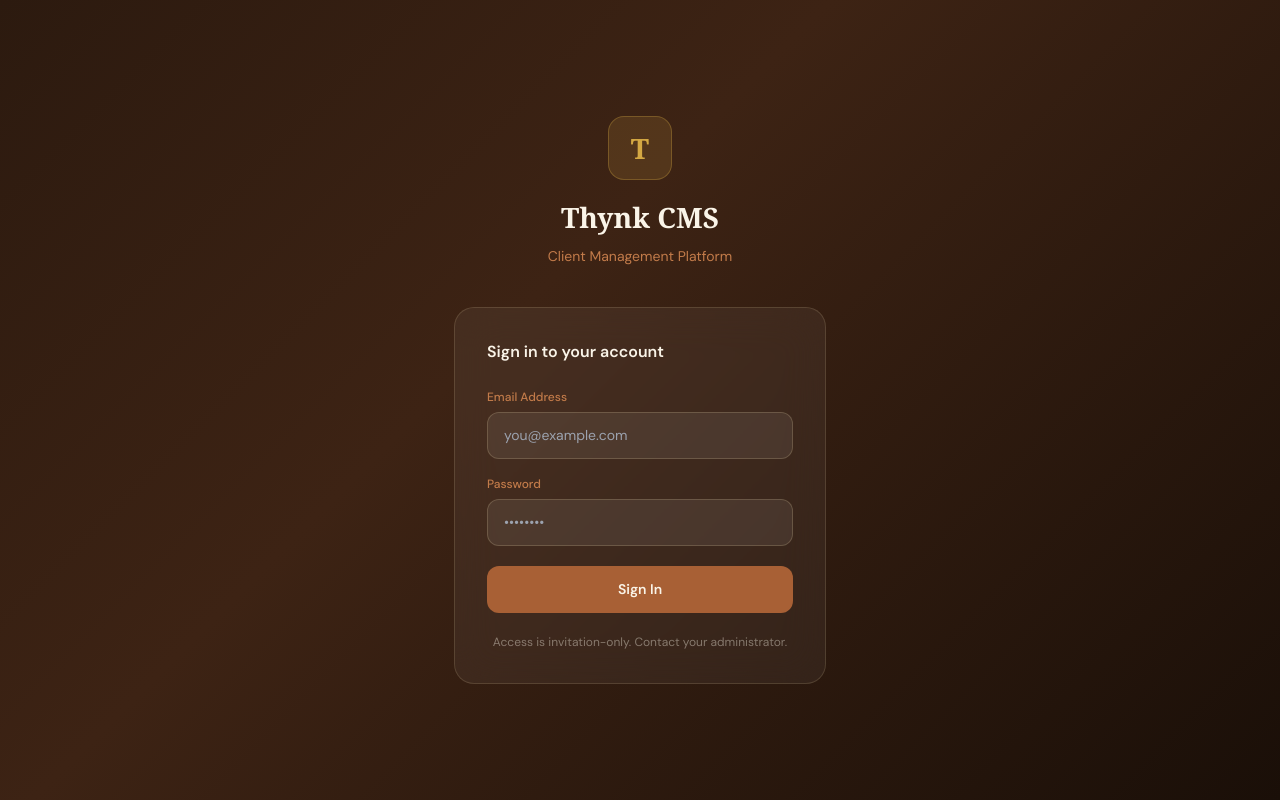
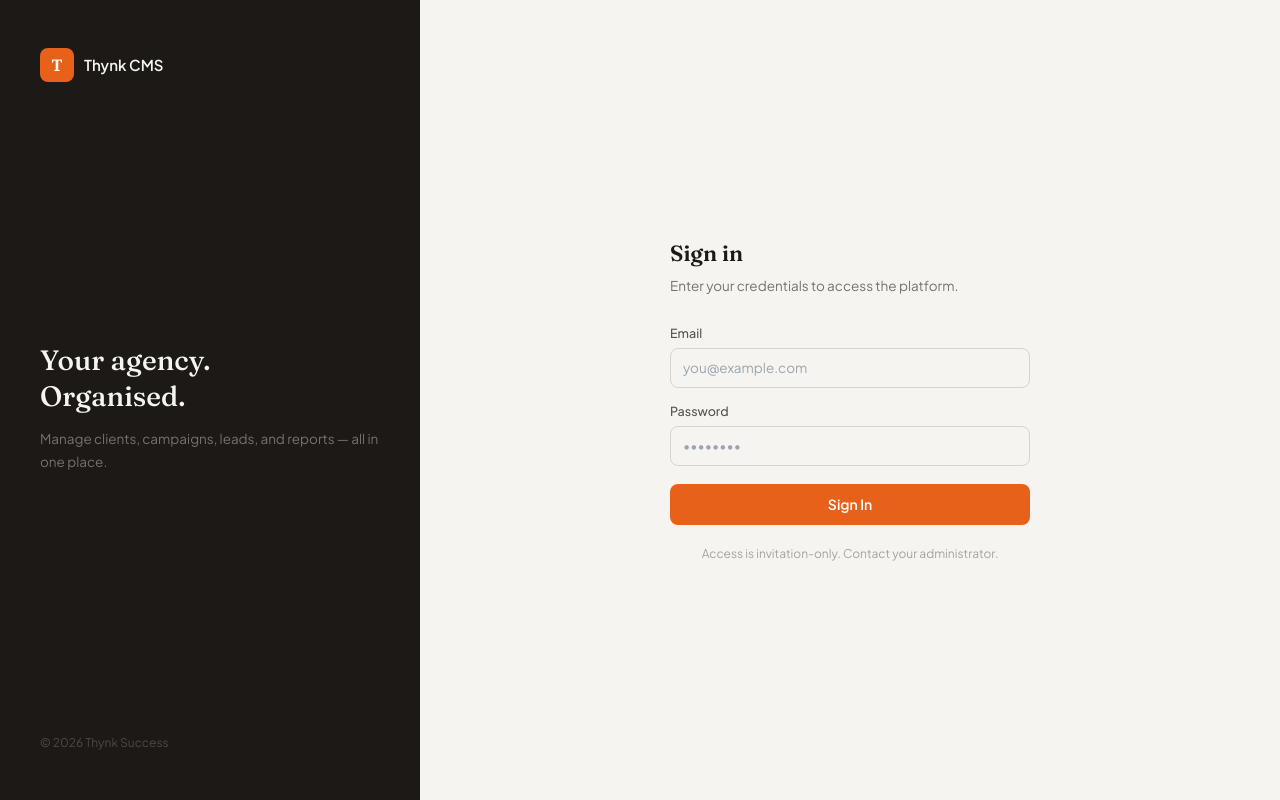
Before and after one commit to thynksuccess01-rr/Thynk-Client, a Next.js app in the folder thynk-cms/: page /login in a window 1280 px wide. Built offline with nearby package versions, Linux system fonts and the light colour scheme.

Commit message:
Add files via upload

```diff
--- a/thynk-cms/src/app/globals.css
+++ b/thynk-cms/src/app/globals.css
@@ -1,84 +1,50 @@
-@import url('https://fonts.googleapis.com/css2?family=Playfair+Display:wght@400;500;600;700&family=DM+Sans:wght@300;400;500;600&family=DM+Mono:wght@400;500&display=swap');
+@import url('https://fonts.googleapis.com/css2?family=Plus+Jakarta+Sans:wght@300;400;500;600;700&family=Fraunces:wght@400;500;600&display=swap');
 
 @tailwind base;
 @tailwind components;
 @tailwind utilities;
 
 :root {
-  --bg-primary: #FDFAF5;
-  --bg-secondary: #FAF4E8;
-  --text-primary: #1A0F08;
-  --text-secondary: #3D2314;
-  --accent: #A86035;
-  --accent-light: #C27B4A;
-  --border: #EDD9B0;
-  --sidebar-bg: #2C1A0F;
-  --sidebar-text: #FAF4E8;
-  --sidebar-accent: #D4A843;
-
-  /* Client portal (overridable per-client) */
-  --portal-primary: #2C1A0F;
-  --portal-accent: #A86035;
-  --portal-bg: #FDFAF5;
-  --portal-font: 'DM Sans';
+  --bg: #F5F4F0;
+  --bg2: #FFFFFF;
+  --sidebar: #1C1917;
+  --sidebar-text: #E7E5E4;
+  --sidebar-muted: #78716C;
+  --sidebar-active: #F5A623;
+  --accent: #E8611A;
+  --accent2: #F5A623;
+  --text: #1C1917;
+  --text2: #57534E;
+  --text3: #A8A29E;
+  --border: #E7E5E4;
+  --border2: #D6D3D1;
+  --success: #16A34A;
+  --danger: #DC2626;
+  --info: #2563EB;
+  --warning: #D97706;
 }
 
-* { box-sizing: border-box; }
+* { box-sizing: border-box; margin: 0; padding: 0; }
+body { background: var(--bg); color: var(--text); font-family: 'Plus Jakarta Sans', sans-serif; -webkit-font-smoothing: antialiased; }
+.font-display { font-family: 'Fraunces', serif; }
+::-webkit-scrollbar { width: 5px; height: 5px; }
+::-webkit-scrollbar-track { background: transparent; }
+::-webkit-scrollbar-thumb { background: var(--border2); border-radius: 10px; }
 
-body {
-  background: var(--bg-primary);
-  color: var(--text-primary);
-  font-family: 'DM Sans', sans-serif;
-  -webkit-font-smoothing: antialiased;
-}
-
-.font-display { font-family: 'Playfair Display', serif; }
-
-/* Scrollbar */
-::-webkit-scrollbar { width: 6px; height: 6px; }
-::-webkit-scrollbar-track { background: var(--bg-secondary); }
-::-webkit-scrollbar-thumb { background: var(--border); border-radius: 3px; }
-::-webkit-scrollbar-thumb:hover { background: var(--accent-light); }
-
-/* Sidebar active link */
-.sidebar-link { @apply flex items-center gap-3 px-4 py-2.5 rounded-lg text-sm font-medium transition-all duration-200; }
-.sidebar-link:hover { background: rgba(212,168,67,0.1); color: var(--sidebar-accent); }
-.sidebar-link.active { background: rgba(212,168,67,0.15); color: var(--sidebar-accent); border-left: 3px solid var(--sidebar-accent); }
-
-/* Cards */
-.card { @apply bg-white rounded-2xl border shadow-sm; border-color: var(--border); }
-.card-cream { background: var(--bg-secondary); @apply rounded-2xl border; border-color: var(--border); }
-
-/* Inputs */
-.input {
-  @apply w-full px-4 py-2.5 rounded-xl border text-sm transition-all duration-200 outline-none;
-  border-color: var(--border);
-  background: var(--bg-secondary);
-  color: var(--text-primary);
-}
-.input:focus { border-color: var(--accent); box-shadow: 0 0 0 3px rgba(168,96,53,0.1); }
-
-/* Buttons */
-.btn-primary {
-  @apply px-5 py-2.5 rounded-xl text-sm font-medium transition-all duration-200;
-  background: var(--accent);
-  color: #FAF4E8;
-}
-.btn-primary:hover { background: var(--accent-light); transform: translateY(-1px); box-shadow: 0 4px 12px rgba(168,96,53,0.25); }
-.btn-secondary {
-  @apply px-5 py-2.5 rounded-xl text-sm font-medium border transition-all duration-200;
-  border-color: var(--border);
-  color: var(--text-secondary);
-  background: var(--bg-secondary);
-}
-.btn-secondary:hover { border-color: var(--accent); color: var(--accent); }
-.btn-ghost { @apply px-4 py-2 rounded-lg text-sm font-medium transition-all duration-200; color: var(--text-secondary); }
-.btn-ghost:hover { background: var(--bg-secondary); }
-
-/* Status badges */
-.badge { @apply inline-flex items-center px-2.5 py-1 rounded-full text-xs font-medium; }
-.badge-green { background: #D1FAE5; color: #065F46; }
-.badge-yellow { background: #FEF3C7; color: #92400E; }
-.badge-red { background: #FEE2E2; color: #991B1B; }
-.badge-blue { background: #DBEAFE; color: #1E40AF; }
-.badge-gray { background: #F3F4F6; color: #374151; }
+.card { background: var(--bg2); border: 1px solid var(--border); border-radius: 12px; }
+.input { width: 100%; padding: 9px 12px; background: var(--bg); border: 1px solid var(--border2); border-radius: 8px; font-size: 13.5px; color: var(--text); outline: none; transition: border-color 0.15s; font-family: inherit; }
+.input:focus { border-color: var(--accent); box-shadow: 0 0 0 3px rgba(232,97,26,0.08); }
+.btn-primary { padding: 8px 16px; background: var(--accent); color: white; border: none; border-radius: 8px; font-size: 13px; font-weight: 600; cursor: pointer; display: inline-flex; align-items: center; gap: 6px; transition: opacity 0.15s; font-family: inherit; }
+.btn-primary:hover { opacity: 0.88; }
+.btn-primary:disabled { opacity: 0.5; cursor: not-allowed; }
+.btn-secondary { padding: 8px 16px; background: transparent; color: var(--text2); border: 1px solid var(--border2); border-radius: 8px; font-size: 13px; font-weight: 500; cursor: pointer; font-family: inherit; transition: background 0.15s; }
+.btn-secondary:hover { background: var(--bg); }
+.btn-ghost { padding: 6px 10px; background: transparent; border: none; border-radius: 6px; font-size: 13px; color: var(--text2); cursor: pointer; font-family: inherit; }
+.btn-ghost:hover { background: var(--bg); }
+.badge { display: inline-flex; align-items: center; padding: 2px 8px; border-radius: 20px; font-size: 11.5px; font-weight: 500; }
+.badge-green { background: #DCFCE7; color: #15803D; }
+.badge-yellow { background: #FEF9C3; color: #A16207; }
+.badge-red { background: #FEE2E2; color: #B91C1C; }
+.badge-blue { background: #DBEAFE; color: #1D4ED8; }
+.badge-gray { background: #F5F5F4; color: #57534E; border: 1px solid var(--border); }
+.badge-orange { background: #FFF7ED; color: #C2410C; border: 1px solid #FED7AA; }
--- a/thynk-cms/src/app/login/page.tsx
+++ b/thynk-cms/src/app/login/page.tsx
@@ -12,81 +12,54 @@ export default function LoginPage() {
     e.preventDefault();
     setLoading(true);
     setError("");
-
     const supabase = createClient();
     const { data, error: authError } = await supabase.auth.signInWithPassword({ email, password });
-
-    if (authError) {
-      setError(authError.message);
-      setLoading(false);
-      return;
+    if (authError) { setError(authError.message); setLoading(false); return; }
+    if (data.user) {
+      const { data: profile } = await supabase.from("profiles").select("role").eq("id", data.user.id).single();
+      window.location.href = profile?.role === "admin" ? "/admin/dashboard" : "/portal/dashboard";
     }
-
-    if (data.user) {
-      const { data: profile } = await supabase
-        .from("profiles")
-        .select("role")
-        .eq("id", data.user.id)
-        .single();
-
-      // Hard redirect — bypass Next.js router entirely
-      if (profile?.role === "admin") {
-        window.location.href = "/admin/dashboard";
-      } else {
-        window.location.href = "/portal/dashboard";
-      }
-    }
-
     setLoading(false);
   }
 
   return (
-    <div style={{ minHeight: "100vh", display: "flex", alignItems: "center", justifyContent: "center", background: "linear-gradient(135deg, #2C1A0F 0%, #3D2314 40%, #1A0F08 100%)" }}>
-      <div style={{ width: "100%", maxWidth: 420, padding: "0 24px" }}>
-        <div style={{ textAlign: "center", marginBottom: 40 }}>
-          <div style={{ display: "inline-flex", alignItems: "center", justifyContent: "center", width: 64, height: 64, borderRadius: 16, background: "rgba(212,168,67,0.15)", border: "1px solid rgba(212,168,67,0.3)", marginBottom: 16 }}>
-            <span style={{ fontSize: 28, fontWeight: 700, color: "#D4A843", fontFamily: "Georgia, serif" }}>T</span>
+    <div style={{ minHeight: "100vh", display: "flex", background: "#F5F4F0" }}>
+      <div style={{ width: 420, background: "#1C1917", display: "flex", flexDirection: "column", justifyContent: "space-between", padding: "48px 40px" }}>
+        <div style={{ display: "flex", alignItems: "center", gap: 10 }}>
+          <div style={{ width: 34, height: 34, borderRadius: 8, background: "#E8611A", display: "flex", alignItems: "center", justifyContent: "center" }}>
+            <span style={{ color: "white", fontWeight: 700, fontSize: 16, fontFamily: "Georgia, serif" }}>T</span>
           </div>
-          <h1 style={{ fontSize: 28, fontWeight: 600, color: "#FAF4E8", fontFamily: "Georgia, serif", margin: "0 0 8px" }}>Thynk CMS</h1>
-          <p style={{ fontSize: 14, color: "#C27B4A", margin: 0 }}>Client Management Platform</p>
+          <span style={{ color: "#F5F4F0", fontWeight: 600, fontSize: 15 }}>Thynk CMS</span>
         </div>
-
-        <div style={{ background: "rgba(253,250,245,0.05)", backdropFilter: "blur(20px)", border: "1px solid rgba(237,217,176,0.15)", borderRadius: 20, padding: 32 }}>
-          <h2 style={{ fontSize: 16, fontWeight: 600, color: "#FAF4E8", margin: "0 0 24px" }}>Sign in to your account</h2>
-
-          <form onSubmit={handleLogin}>
-            <div style={{ marginBottom: 16 }}>
-              <label style={{ display: "block", fontSize: 12, fontWeight: 500, color: "#C27B4A", marginBottom: 6 }}>Email Address</label>
-              <input
-                type="email" value={email} onChange={e => setEmail(e.target.value)} required
-                placeholder="you@example.com"
-                style={{ width: "100%", padding: "12px 16px", background: "rgba(253,250,245,0.07)", border: "1px solid rgba(237,217,176,0.2)", borderRadius: 12, color: "#FAF4E8", fontSize: 14, outline: "none", boxSizing: "border-box" }}
-              />
+        <div>
+          <p style={{ fontSize: 28, fontWeight: 500, color: "#F5F4F0", fontFamily: "Fraunces, Georgia, serif", lineHeight: 1.3, marginBottom: 14 }}>Your agency.<br />Organised.</p>
+          <p style={{ fontSize: 13.5, color: "#78716C", lineHeight: 1.7 }}>Manage clients, campaigns, leads, and reports — all in one place.</p>
+        </div>
+        <p style={{ fontSize: 12, color: "#4E4945" }}>© {new Date().getFullYear()} Thynk Success</p>
+      </div>
+      <div style={{ flex: 1, display: "flex", alignItems: "center", justifyContent: "center", padding: 40 }}>
+        <div style={{ width: "100%", maxWidth: 360 }}>
+          <h2 style={{ fontSize: 22, fontWeight: 600, color: "#1C1917", marginBottom: 6, fontFamily: "Fraunces, Georgia, serif" }}>Sign in</h2>
+          <p style={{ fontSize: 13.5, color: "#78716C", marginBottom: 28 }}>Enter your credentials to access the platform.</p>
+          <form onSubmit={handleLogin} style={{ display: "flex", flexDirection: "column", gap: 14 }}>
+            <div>
+              <label style={{ display: "block", fontSize: 12.5, fontWeight: 500, color: "#57534E", marginBottom: 5 }}>Email</label>
+              <input className="input" type="email" value={email} onChange={e => setEmail(e.target.value)} placeholder="you@example.com" required />
             </div>
-            <div style={{ marginBottom: 20 }}>
-              <label style={{ display: "block", fontSize: 12, fontWeight: 500, color: "#C27B4A", marginBottom: 6 }}>Password</label>
-              <input
-                type="password" value={password} onChange={e => setPassword(e.target.value)} required
-                placeholder="••••••••"
-                style={{ width: "100%", padding: "12px 16px", background: "rgba(253,250,245,0.07)", border: "1px solid rgba(237,217,176,0.2)", borderRadius: 12, color: "#FAF4E8", fontSize: 14, outline: "none", boxSizing: "border-box" }}
-              />
+            <div>
+              <label style={{ display: "block", fontSize: 12.5, fontWeight: 500, color: "#57534E", marginBottom: 5 }}>Password</label>
+              <input className="input" type="password" value={password} onChange={e => setPassword(e.target.value)} placeholder="••••••••" required />
             </div>
-
             {error && (
-              <div style={{ padding: "10px 14px", background: "rgba(239,68,68,0.15)", border: "1px solid rgba(239,68,68,0.3)", borderRadius: 10, marginBottom: 16 }}>
-                <p style={{ color: "#FCA5A5", fontSize: 13, margin: 0 }}>{error}</p>
+              <div style={{ padding: "9px 12px", background: "#FEF2F2", border: "1px solid #FECACA", borderRadius: 7 }}>
+                <p style={{ fontSize: 13, color: "#B91C1C" }}>{error}</p>
               </div>
             )}
-
-            <button type="submit" disabled={loading}
-              style={{ width: "100%", padding: "13px", background: "#A86035", border: "none", borderRadius: 12, color: "#FAF4E8", fontSize: 14, fontWeight: 600, cursor: loading ? "not-allowed" : "pointer", opacity: loading ? 0.7 : 1 }}>
+            <button className="btn-primary" type="submit" disabled={loading} style={{ width: "100%", justifyContent: "center", padding: "10px", marginTop: 4, fontSize: 14 }}>
               {loading ? "Signing in..." : "Sign In"}
             </button>
           </form>
-
-          <p style={{ fontSize: 12, textAlign: "center", marginTop: 20, color: "rgba(250,244,232,0.4)" }}>
-            Access is invitation-only. Contact your administrator.
-          </p>
+          <p style={{ fontSize: 12, color: "#A8A29E", textAlign: "center", marginTop: 20 }}>Access is invitation-only. Contact your administrator.</p>
         </div>
       </div>
     </div>
--- a/thynk-cms/src/components/admin/PageHeader.tsx
+++ b/thynk-cms/src/components/admin/PageHeader.tsx
@@ -5,10 +5,10 @@ interface PageHeaderProps {
 }
 export default function PageHeader({ title, subtitle, action }: PageHeaderProps) {
   return (
-    <div className="flex items-start justify-between mb-8">
+    <div style={{ display: "flex", alignItems: "flex-start", justifyContent: "space-between", marginBottom: 24 }}>
       <div>
-        <h1 className="text-2xl font-display font-semibold" style={{ color: "#1A0F08" }}>{title}</h1>
-        {subtitle && <p className="text-sm mt-1" style={{ color: "#A86035" }}>{subtitle}</p>}
+        <h1 style={{ fontSize: 22, fontWeight: 600, color: "#1C1917", fontFamily: "Fraunces, Georgia, serif" }}>{title}</h1>
+        {subtitle && <p style={{ fontSize: 13.5, color: "#78716C", marginTop: 3 }}>{subtitle}</p>}
       </div>
       {action && <div>{action}</div>}
     </div>
--- a/thynk-cms/src/components/admin/Sidebar.tsx
+++ b/thynk-cms/src/components/admin/Sidebar.tsx
@@ -1,13 +1,8 @@
 "use client";
 import Link from "next/link";
-import { usePathname } from "next/navigation";
+import { usePathname, useRouter } from "next/navigation";
 import { createClient } from "@/lib/supabase/client";
-import { useRouter } from "next/navigation";
-import {
-  LayoutDashboard, Users, Package, Link2, ClipboardList,
-  Palette, Settings, LogOut, ChevronRight, BarChart3
-} from "lucide-react";
-import clsx from "clsx";
+import { LayoutDashboard, Users, Package, Link2, ClipboardList, Palette, Settings, LogOut, ChevronRight } from "lucide-react";
 
 const nav = [
   { label: "Dashboard", href: "/admin/dashboard", icon: LayoutDashboard },
@@ -26,56 +21,51 @@ export default function Sidebar() {
 
   async function logout() {
     await supabase.auth.signOut();
-    router.push("/login");
+    window.location.href = "/login";
   }
 
   return (
-    <aside className="fixed left-0 top-0 h-screen w-60 flex flex-col z-30"
-      style={{ background: "#2C1A0F", borderRight: "1px solid rgba(237,217,176,0.08)" }}>
+    <aside style={{ position: "fixed", left: 0, top: 0, height: "100vh", width: 220, background: "#1C1917", display: "flex", flexDirection: "column", zIndex: 30, borderRight: "1px solid rgba(255,255,255,0.06)" }}>
       {/* Logo */}
-      <div className="px-6 py-6 border-b" style={{ borderColor: "rgba(237,217,176,0.08)" }}>
-        <div className="flex items-center gap-3">
-          <div className="w-8 h-8 rounded-lg flex items-center justify-center" style={{ background: "rgba(212,168,67,0.2)" }}>
-            <BarChart3 size={16} style={{ color: "#D4A843" }} />
+      <div style={{ padding: "20px 20px 16px", borderBottom: "1px solid rgba(255,255,255,0.06)" }}>
+        <div style={{ display: "flex", alignItems: "center", gap: 10 }}>
+          <div style={{ width: 32, height: 32, borderRadius: 8, background: "#E8611A", display: "flex", alignItems: "center", justifyContent: "center" }}>
+            <span style={{ color: "white", fontWeight: 700, fontSize: 15, fontFamily: "Georgia, serif" }}>T</span>
           </div>
           <div>
-            <p className="text-sm font-semibold font-display" style={{ color: "#FAF4E8" }}>Thynk CMS</p>
-            <p className="text-xs" style={{ color: "#C27B4A" }}>Admin Panel</p>
+            <p style={{ color: "#F5F4F0", fontWeight: 600, fontSize: 14, lineHeight: 1.2 }}>Thynk CMS</p>
+            <p style={{ color: "#78716C", fontSize: 11 }}>Admin Panel</p>
           </div>
         </div>
       </div>
 
       {/* Nav */}
-      <nav className="flex-1 px-3 py-4 space-y-0.5">
-        <p className="text-xs font-semibold px-4 mb-2" style={{ color: "rgba(194,123,74,0.6)" }}>NAVIGATION</p>
+      <nav style={{ flex: 1, padding: "12px 10px", display: "flex", flexDirection: "column", gap: 2 }}>
+        <p style={{ color: "#4E4945", fontSize: 10, fontWeight: 600, letterSpacing: "0.08em", padding: "4px 10px 8px", textTransform: "uppercase" }}>Navigation</p>
         {nav.map(({ label, href, icon: Icon }) => {
           const active = path === href || path.startsWith(href + "/");
           return (
-            <Link key={href} href={href}
-              className={clsx("flex items-center gap-3 px-4 py-2.5 rounded-xl text-sm font-medium transition-all duration-200",
-                active
-                  ? "text-gold-400"
-                  : "text-cream-200 hover:text-gold-400"
-              )}
-              style={active ? { background: "rgba(212,168,67,0.12)", borderLeft: "3px solid #D4A843", paddingLeft: "13px" } : {}}
-            >
-              <Icon size={16} />
-              <span>{label}</span>
-              {active && <ChevronRight size={14} className="ml-auto opacity-60" />}
+            <Link key={href} href={href} style={{
+              display: "flex", alignItems: "center", gap: 9, padding: "8px 10px", borderRadius: 7, fontSize: 13, fontWeight: active ? 600 : 400, textDecoration: "none", transition: "all 0.15s",
+              background: active ? "rgba(232,97,26,0.15)" : "transparent",
+              color: active ? "#F5A623" : "#A8A29E",
+            }}>
+              <Icon size={15} />
+              <span style={{ flex: 1 }}>{label}</span>
+              {active && <ChevronRight size={13} />}
             </Link>
           );
         })}
       </nav>
 
       {/* Footer */}
-      <div className="px-3 pb-4 border-t pt-4" style={{ borderColor: "rgba(237,217,176,0.08)" }}>
-        <button onClick={logout}
-          className="flex items-center gap-3 w-full px-4 py-2.5 rounded-xl text-sm font-medium transition-all duration-200"
-          style={{ color: "#C27B4A" }}
-          onMouseEnter={e => (e.currentTarget.style.background = "rgba(212,168,67,0.08)")}
-          onMouseLeave={e => (e.currentTarget.style.background = "transparent")}
-        >
-          <LogOut size={16} />
+      <div style={{ padding: "12px 10px", borderTop: "1px solid rgba(255,255,255,0.06)" }}>
+        <button onClick={logout} style={{
+          display: "flex", alignItems: "center", gap: 9, width: "100%", padding: "8px 10px", borderRadius: 7, fontSize: 13, color: "#78716C", background: "transparent", border: "none", cursor: "pointer", fontFamily: "inherit",
+        }}
+          onMouseEnter={e => (e.currentTarget.style.background = "rgba(255,255,255,0.05)")}
+          onMouseLeave={e => (e.currentTarget.style.background = "transparent")}>
+          <LogOut size={15} />
           <span>Sign Out</span>
         </button>
       </div>
--- a/thynk-cms/src/lib/supabase/middleware.ts
+++ b/thynk-cms/src/lib/supabase/middleware.ts
@@ -1,4 +1,4 @@
-import { createServerClient } from "@supabase/ssr";
+import { createServerClient, type CookieOptions } from "@supabase/ssr";
 import { NextResponse, type NextRequest } from "next/server";
 
 export async function updateSession(request: NextRequest) {
@@ -9,7 +9,7 @@ export async function updateSession(request: NextRequest) {
     {
       cookies: {
         getAll() { return request.cookies.getAll(); },
-        setAll(cookiesToSet) {
+        setAll(cookiesToSet: { name: string; value: string; options: CookieOptions }[]) {
           cookiesToSet.forEach(({ name, value }) => request.cookies.set(name, value));
           supabaseResponse = NextResponse.next({ request });
           cookiesToSet.forEach(({ name, value, options }) =>
--- /dev/null
+++ b/thynk-cms/tailwind.config.js
@@ -0,0 +1,18 @@
+/** @type {import('tailwindcss').Config} */
+module.exports = {
+  content: ["./src/**/*.{js,ts,jsx,tsx,mdx}"],
+  theme: {
+    extend: {
+      fontFamily: {
+        display: ["'Fraunces'", "serif"],
+        body: ["'Plus Jakarta Sans'", "sans-serif"],
+      },
+      colors: {
+        stone: {
+          925: "#1C1917",
+        }
+      }
+    },
+  },
+  plugins: [],
+};
```
Also changed, not shown: thynk-cms/next.config.js (+8 -1 lines), thynk-cms/postcss.config.js (+1 -6 lines), thynk-cms/src/app/admin/dashboard/page.tsx (+42 -36 lines), thynk-cms/tailwind.config.ts (+21 -2 lines), 1 other file (tests, documents, lock files or other folders).
